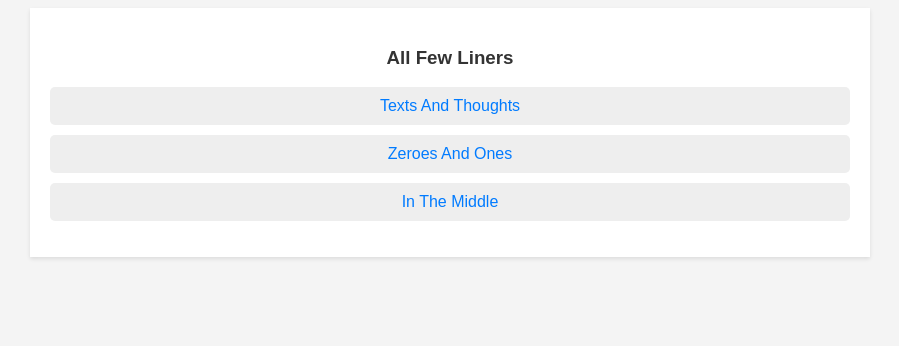
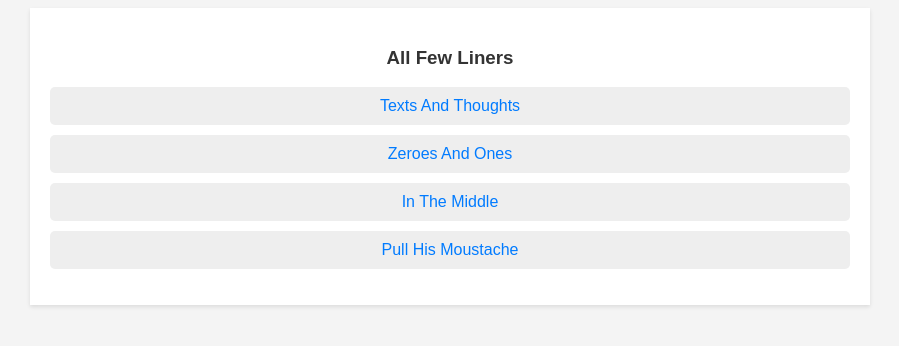
Before and after one commit to TakeitegWorkhard/takeiteg-workhard, a plain HTML site: page index.html in a window 1280 px wide. Shown: the whole page, without its empty margins (190-1089 px from the left). Drawn offline with Linux system fonts and the light colour scheme.

Commit message:
Update index.html

```diff
--- a/index.html
+++ b/index.html
@@ -47,6 +47,7 @@
         <li><a href="Texts_and_Thoughts.html">Texts And Thoughts</a></li>
         <li><a href="zeroes_and_ones.html">Zeroes And Ones</a></li>
         <li><a href="in_the_middle.html">In The Middle</a></li>
+        <li><a href="pull_his_moustache.html">Pull His Moustache</a></li>
     </ul>
 </div>
 
```
